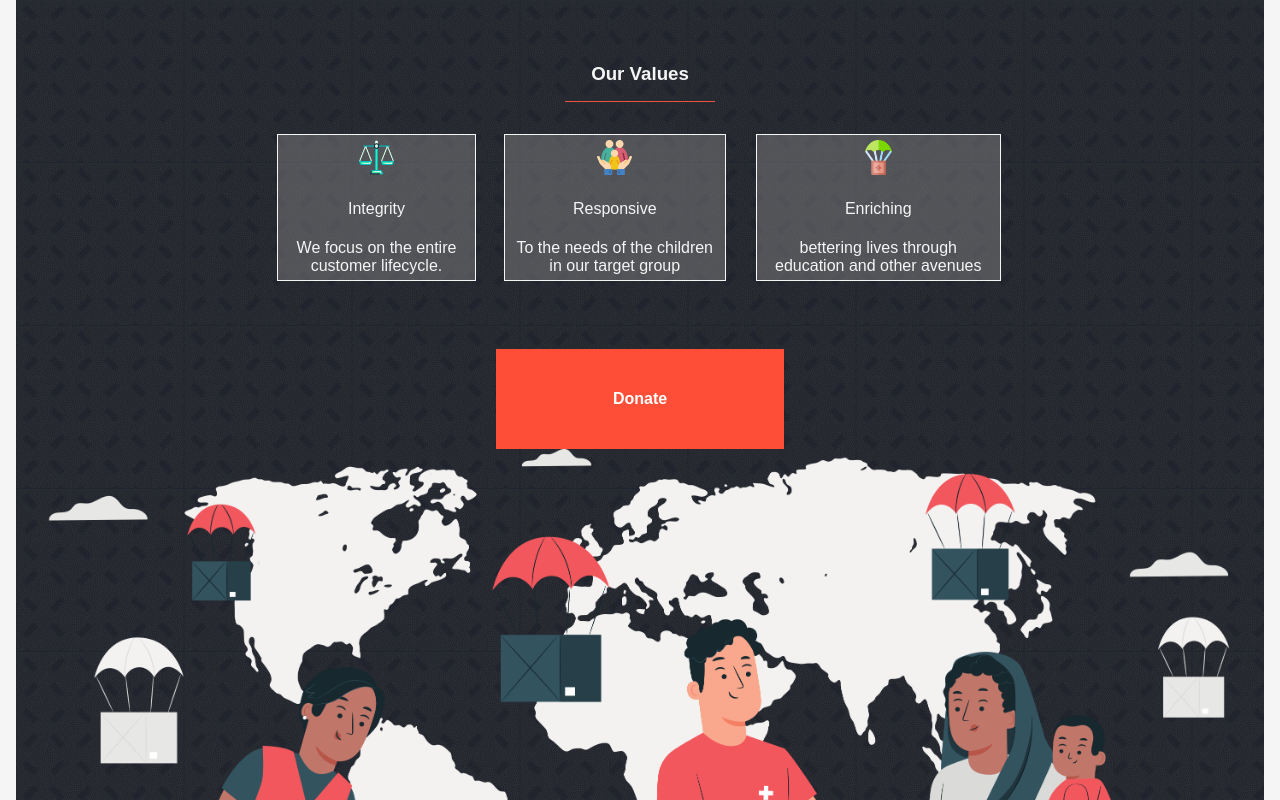
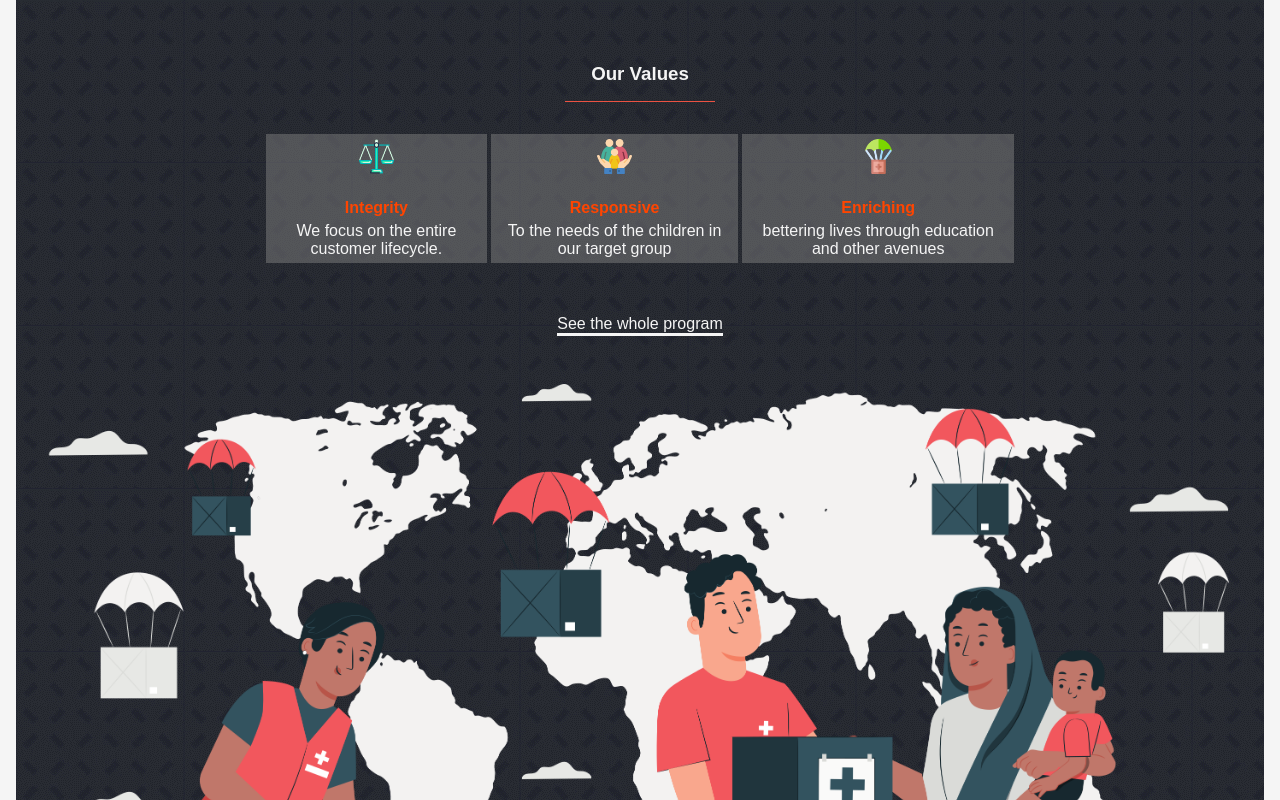
Before and after one commit to NoelLincoln/first-capstone-project, a website: page index.html in a window 1280 px wide. Shown: the part 560-1360 px from the top of the page. Drawn offline with Linux system fonts and the light colour scheme; a web font is replaced by a local one.

Commit message:
fix values section, align items properly

```diff
--- a/assets/css/desktop.css
+++ b/assets/css/desktop.css
@@ -150,13 +150,37 @@ body {
 }
 
 footer {
-  background-color: #2e2e2e;
+  background-color: #f5f5f5;
+  color: #2e2e2e;
+}
+
+.footer-about .donate-btn {
+  width: 18rem;
+  margin-top: inherit;
+  display: none;
+}
+
+.see-program {
+  margin-top: 2rem;
+
+  border-top: 0;
+  border-left: 0;
+  border-right: 0;
+
+  border-style: solid;
+  border-color: #f5f5f5;
   color: #f5f5f5;
 }
 
-.donate-btn {
-  width: 18rem;
-  margin-top: inherit;
+.see-program a {
+}
+
+.see-program p {
+  color: #f5f5f5;
+}
+
+a:visited {
+  color: white;
 }
 
 .objectives-container {
@@ -170,6 +194,20 @@ footer {
   gap: 0.25rem;
 }
 
+.bg {
+  background-color: rgba(128, 128, 128, 0);
+}
+
 .values-reasons {
   flex-direction: column;
+  border-style: none;
+  width: 100%;
 }
+
+.values-reasons li:nth-child(3) {
+  margin-top: -1rem;
+}
+
+.donate img {
+  margin-top: 3rem;
+}
--- a/assets/css/style.css
+++ b/assets/css/style.css
@@ -257,6 +257,11 @@ q {
 .values-reasons li {
   color: #f5f5f5;
   font-family: 'Lato-Bold', sans-serif;
+}
+
+.values-reasons li:nth-child(2) {
+  color: orangered;
+  font-weight: 700;
 }
 
 .objective {
--- a/index.html
+++ b/index.html
@@ -145,7 +145,10 @@
                 </div>
 
             </div>
-            <button type="button" class="donate-btn">Donate</button>
+            <button type="button" class="donate-btn mobile">Donate</button>
+            <a href="/first-capstone-project/pages/about.html"
+                class="desktop see-program">See
+                the whole program</a>
 
             <div class="donate">
                 <img src="/first-capstone-project/assets/images/donate.png" />
```
